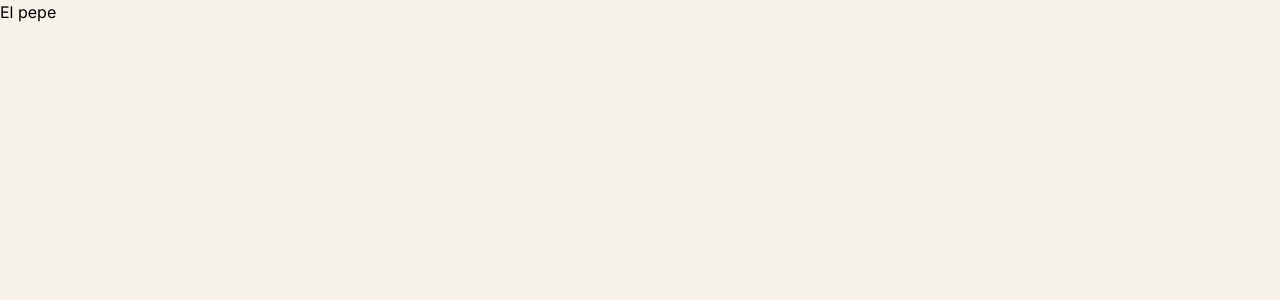
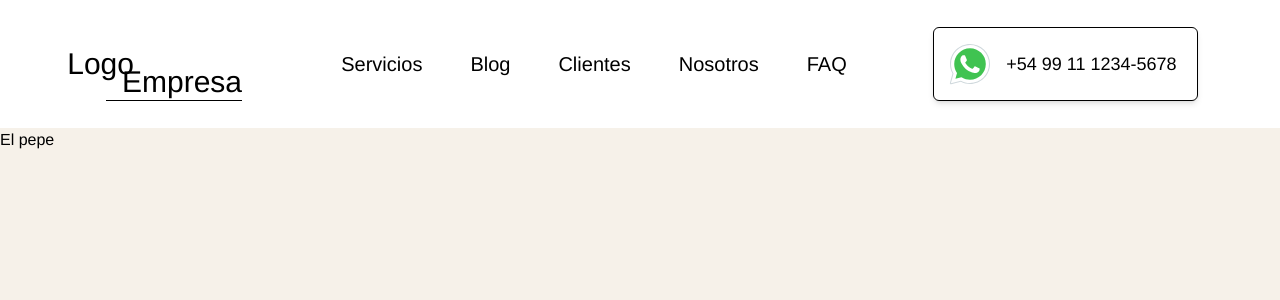
Before and after one commit to Fraanlol/BusinessPage, a Next.js app: page / in a window 1280 px wide. Shown: the top 300 px of the page. Built offline with nearby package versions, Linux system fonts and the light colour scheme.

Commit message:
Nav component

```diff
--- a/app/globals.css
+++ b/app/globals.css
@@ -3,5 +3,12 @@
 @tailwind utilities;
 
 body {
-  background:#F6F1E9
+  background:#F6F1E9;
+  font-family: "Raleway", Helvetica, Arial !important;
 }
+
+.bg-navbur{
+  background-color: rgba(246, 241, 233, var(--tw-bg-opacity));
+border-left: 1px solid black;
+height: 100%;
+}
--- a/app/navbar.tsx
+++ b/app/navbar.tsx
@@ -0,0 +1,41 @@
+import Image from 'next/image'
+
+export default function NavBar() {
+    return (
+      <nav className="flex flex-row justify-around items-center p-5 bg-white h-32">
+        <div className="flex-1 text-3xl text-center flex flex-row justify-start lg:justify-center items-center">
+          <p>Logo</p>
+          <p className="pl-4 pt-3 relative right-7 top-3 border-b border-black">Empresa</p>
+        </div>
+        <div className="flex-1 text-xl font-thin hidden lg:block">
+          <ul className="flex flex-row justify-center">
+            <li className='px-6 hover:border-b cursor-pointer'>Servicios
+              <ul className="hiddenList">
+
+              </ul>
+            </li>
+            <li className='px-6 hover:border-b cursor-pointer'><a href="#">Blog</a></li>
+            <li className='px-6 hover:border-b cursor-pointer'><a href="#">Clientes</a></li>
+            <li className='px-6 hover:border-b cursor-pointer'><a href="#">Nosotros</a></li>
+            <li className='px-6 hover:border-b cursor-pointer'><a href="#">FAQ</a></li>
+          </ul>
+        </div>
+        <div className="flex-1 text-xl font-thin lg:hidden flex justify-end pr-5">
+          <Image src={'/icon-menu.svg'} height={30} width={30} alt='' className='lg:hidden cursor-pointer'/>
+          <ul className="flex flex-col absolute top-0 right-0 bg-navbur bg-opacity-100 p-20 w-full justify-start items-center hidden">
+            <li className='py-6 hover:border-b cursor-pointer'>Servicios</li>
+            <li className='py-6 hover:border-b cursor-pointer'><a href="#">Blog</a></li>
+            <li className='py-6 hover:border-b cursor-pointer'><a href="#">Clientes</a></li>
+            <li className='py-6 hover:border-b cursor-pointer'><a href="#">Nosotros</a></li>
+            <li className='py-6 hover:border-b cursor-pointer'><a href="#">FAQ</a></li>
+          </ul>
+        </div>
+        <div className="contactContainer grow text-lg text-center w-min hidden lg:flex justify-center">
+          <div className="content flex justify-center items-center w-fit border-black border rounded-md shadow-md">
+            <Image src="/icon-wsp.svg" alt="" width={48} height={48} className='m-3'/>
+            <p className='pr-5'>+54 99 11 1234-5678</p>
+          </div>
+        </div>
+      </nav>
+    )
+  }
--- a/app/page.tsx
+++ b/app/page.tsx
@@ -1,11 +1,13 @@
 import Image from 'next/image'
+import NavBar from './navbar'
 
 export default function Home() {
   return (
-    <main className="flex">
-      <div>
+    <header>
+      <NavBar></NavBar>
+      <div className='hero-section hero-bg'>
         <h2>El pepe</h2>
       </div>
-    </main>
+    </header>
   )
 }
--- a/tailwind.config.ts
+++ b/tailwind.config.ts
@@ -13,6 +13,9 @@ const config: Config = {
         'gradient-conic':
           'conic-gradient(from 180deg at 50% 50%, var(--tw-gradient-stops))',
       },
+      flexGrow: {
+        2:'2',
+      }
     },
   },
   plugins: [],
```
Also changed, not shown: public/icon-menu.svg (added), public/icon-wsp.svg (added).
